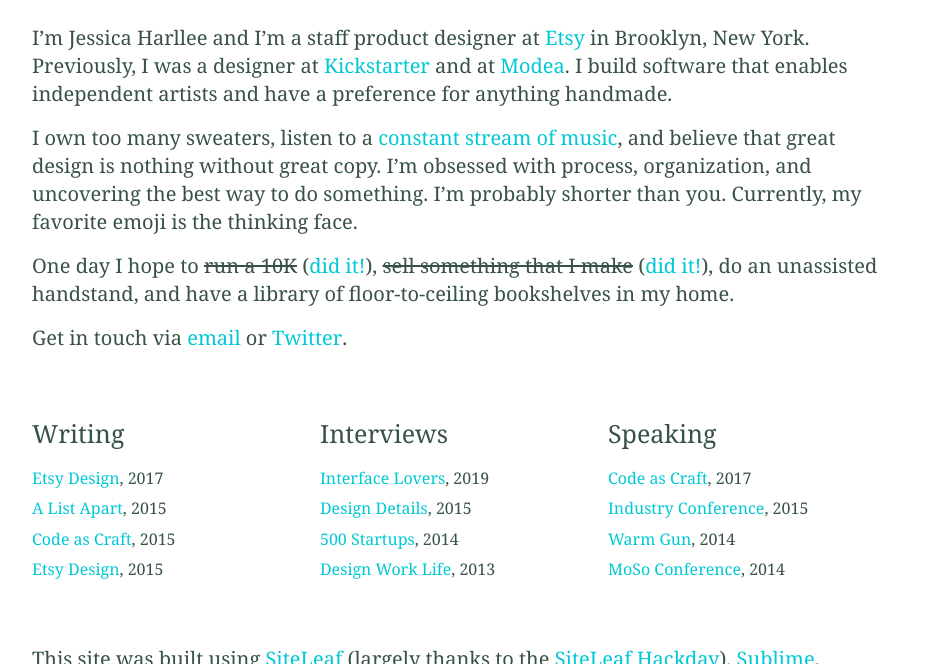
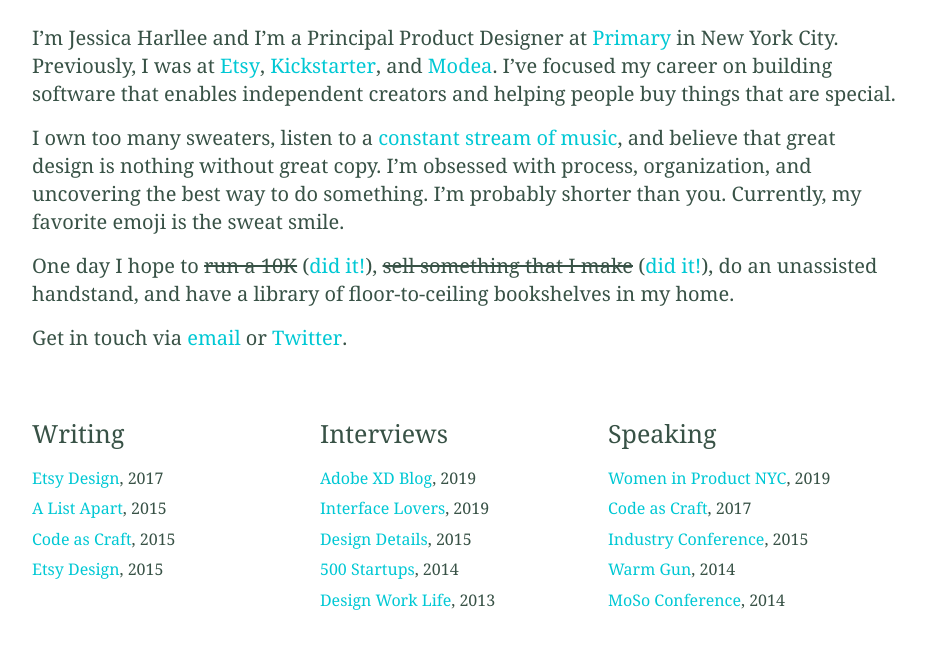
Before and after one commit to harllee/jessicaharllee.com, a Jekyll site: the page built from about.markdown, in a window 1280 px wide and 900 px high, scrolled down 322 px, cut to the strip 236-900 px from the top of the window. Shown: the whole strip, without its empty margins (176-1102 px from the left). Built offline with Jekyll 4.4.1, drawn with Linux system fonts in a browser that asks for light colours.

Commit message:
Updated About

```diff
--- a/about.markdown
+++ b/about.markdown
@@ -13,9 +13,9 @@
 	<img src="/uploads/jessica-red-wall-landscape-d1c86b.jpg">
 </div>
 
-I’m Jessica Harllee and I’m a staff product designer at [Etsy](https://www.etsy.com/people/harllee) in Brooklyn, New York. Previously, I was a designer at [Kickstarter](http://www.kickstarter.com/profile/harllee) and at [Modea](http://www.modea.com). I build software that enables independent artists and have a preference for anything handmade.
+I’m Jessica Harllee and I’m a Principal Product Designer at [Primary](http://primary.com) in New York City. Previously, I was at [Etsy](http://etsy.com/people/harllee), [Kickstarter](http://www.kickstarter.com/profile/harllee), and [Modea](http://www.modea.com). I've focused my career on building software that enables independent creators and helping people buy things that are special.
 
-I own too many sweaters, listen to a [constant stream of music](https://open.spotify.com/user/jessicaharllee), and believe that great design is nothing without great copy. I’m obsessed with process, organization, and uncovering the best way to do something. I’m probably shorter than you. Currently, my favorite emoji is the thinking face.
+I own too many sweaters, listen to a [constant stream of music](https://open.spotify.com/user/jessicaharllee), and believe that great design is nothing without great copy. I’m obsessed with process, organization, and uncovering the best way to do something. I’m probably shorter than you. Currently, my favorite emoji is the sweat smile.
 
 One day I hope to ~~run a 10K~~ ([did it!](http://jessicaharllee.com/notes/balance)), ~~sell something that I make~~ ([did it!](http://jessicaharllee.com/notes/emoji-embroidery-a-post-mortem/)), do an unassisted handstand, and have a library of floor-to-ceiling bookshelves in my home.
 
@@ -36,7 +36,8 @@
 	<div class="col col-sm-12 col-lg-4">
 		<h2>Interviews</h2>
 		<ul class="list-unstyled text-small">
-			<li class="mb-sm-1"><a href="https://interfacelovers.com/interviews/jessica-harllee">Interface Lovers</a>, 2019</li>
+<li class="mb-sm-1"><a href="https://theblog.adobe.com/etsy-ux-drives-customer-centric-experiences-case-study">Adobe XD Blog</a>, 2019</li>
+<li class="mb-sm-1"><a href="https://interfacelovers.com/interviews/jessica-harllee">Interface Lovers</a>, 2019</li>
 <li class="mb-sm-1"><a href="http://spec.fm/podcasts/design-details/21184">Design Details</a>, 2015</li>
 			<li class="mb-sm-1"><a href="http://www.500.co/qa-jessicaharllee-warmgun/">500 Startups</a>, 2014</li>
 			<li><a href="http://www.designworklife.com/2013/12/11/interview-with-product-designer-jessica-harllee/">Design Work Life</a>, 2013</li>
@@ -46,7 +47,8 @@
 	<div class="col col-sm-12 col-lg-4">
 		<h2>Speaking</h2>
 		<ul class="list-unstyled text-small">
-			<li class="mb-sm-1"><a href="https://codeascraft.com/speakers/womenby-tech-lightning-talks/">Code as Craft</a>, 2017</li>
+<li class="mb-sm-1"><a href="https://www.eventbrite.com/e/creating-a-user-centric-product-delivery-culture-etsy-tickets-59412583637">Women in Product NYC</a>, 2019</li>
+<li class="mb-sm-1"><a href="https://codeascraft.com/speakers/womenby-tech-lightning-talks/">Code as Craft</a>, 2017</li>
 			<li class="mb-sm-1"><a href="http://2015.industryconf.com/talks/#jessica">Industry Conference</a>, 2015</li>
 			<li class="mb-sm-1"><a href="http://warmgun.com/agenda#jessica-harllee">Warm Gun</a>, 2014</li>
 			<li><a href="http://moso2015.com/2014/speakers">MoSo Conference</a>, 2014</li>
```
